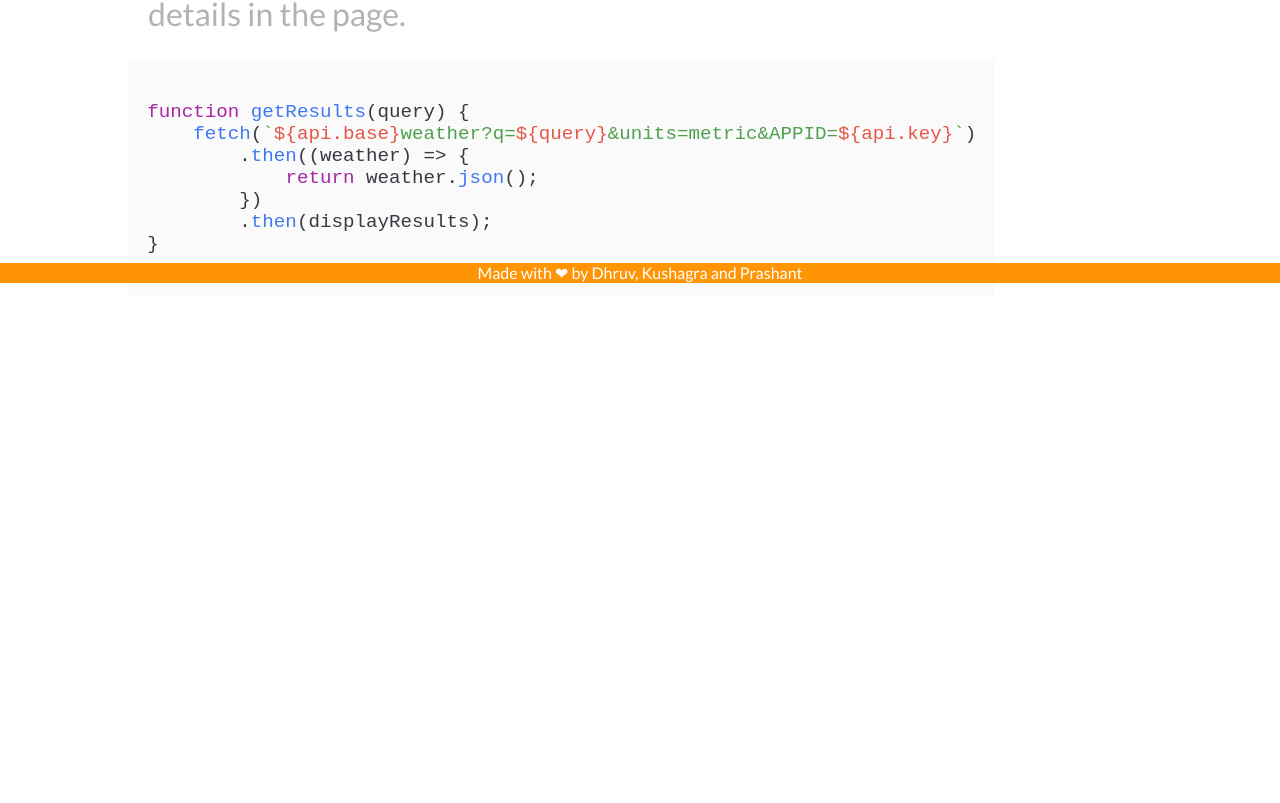
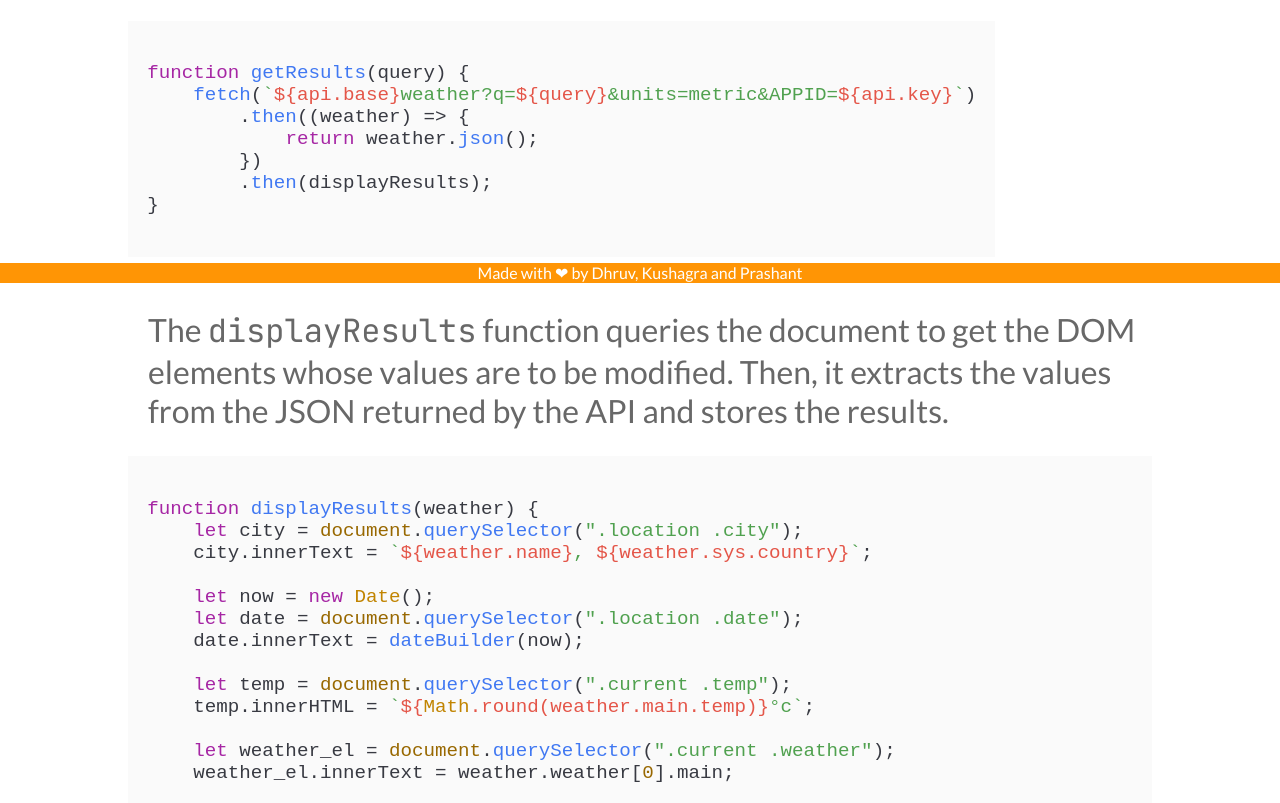
Before and after one commit to NightCrawler07/Weatherly-1, a plain HTML site: page src/working.html in a window 1280 px wide. Shown: the part 517-1320 px from the top of the page. Before the commit the page ends 865 px from the top, so only its background shows below. Drawn offline with nearby package versions, Linux system fonts and the light colour scheme.

Commit message:
Update working.html

```diff
--- a/src/css/working.css
+++ b/src/css/working.css
@@ -14,12 +14,10 @@
 
     font-family: "Lato", sans-serif;
 
-    /* padding: 20px 10% 20px 10%; */
-
     width: 80%;
     height: 80%;
 
-    margin-top: 5%;
+    margin-top: 2%;
     margin-left: 10%;
 }
 
@@ -29,6 +27,11 @@
 
 .working-cont pre {
     width: 100%;
+}
+
+pre {
+    white-space: pre-wrap;
+    word-wrap: break-word;
 }
 
 @media screen and (max-width: 664px) {
--- a/src/working.html
+++ b/src/working.html
@@ -69,7 +69,7 @@
         </header>
 
         <main class="working-cont">
-            <p class="textinp">
+            <p class="textinp opacity-hack">
                 The Weatherly app is built on the API provided by
                 <span class="monospace-text">openweathermap</span>.
             </p>
@@ -85,7 +85,7 @@ const api = {
                 </pre>
             </div>
 
-            <p class="textinp">
+            <p class="textinp opacity-hack">
                 It uses the key to asynchronously call the API, accepting the result as a
                 <span class="monospace-text">JSON</span> object. Then, it calls the
                 <span class="monospace-text">displayResults</span> function to show the details in the page.
@@ -104,6 +104,36 @@ function getResults(query) {
                     </code>
                 </pre>
             </div>
+
+            <p class="textinp opacity-hack">
+                The <span class="monospace-text">displayResults</span> function queries the document to get the DOM
+                elements whose values are to be modified. Then, it extracts the values from the JSON returned by the API
+                and stores the results.
+            </p>
+
+            <div>
+                <pre class="working-code">
+                    <code class="language-js">
+function displayResults(weather) {
+    let city = document.querySelector(".location .city");
+    city.innerText = `${weather.name}, ${weather.sys.country}`;
+
+    let now = new Date();
+    let date = document.querySelector(".location .date");
+    date.innerText = dateBuilder(now);
+
+    let temp = document.querySelector(".current .temp");
+    temp.innerHTML = `${Math.round(weather.main.temp)}<span>°c</span>`;
+
+    let weather_el = document.querySelector(".current .weather");
+    weather_el.innerText = weather.weather[0].main;
+
+    let hilow = document.querySelector(".hi-low");
+    hilow.innerText = `${Math.round(weather.main.temp_min)}°c / ${Math.round(weather.main.temp_max)}°c`;
+}
+                    </code>
+                </pre>
+            </div>
         </main>
 
         <footer>
```
